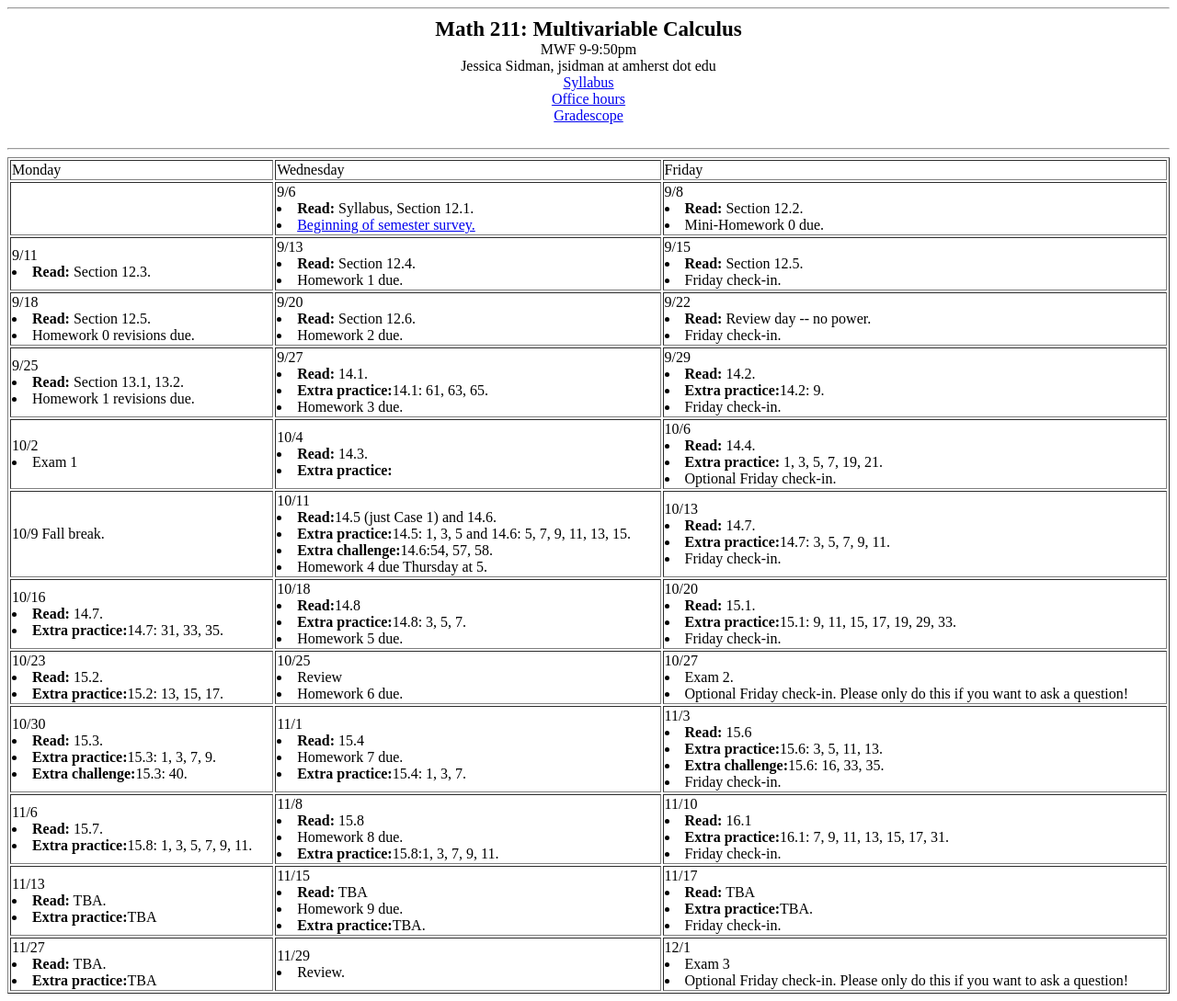
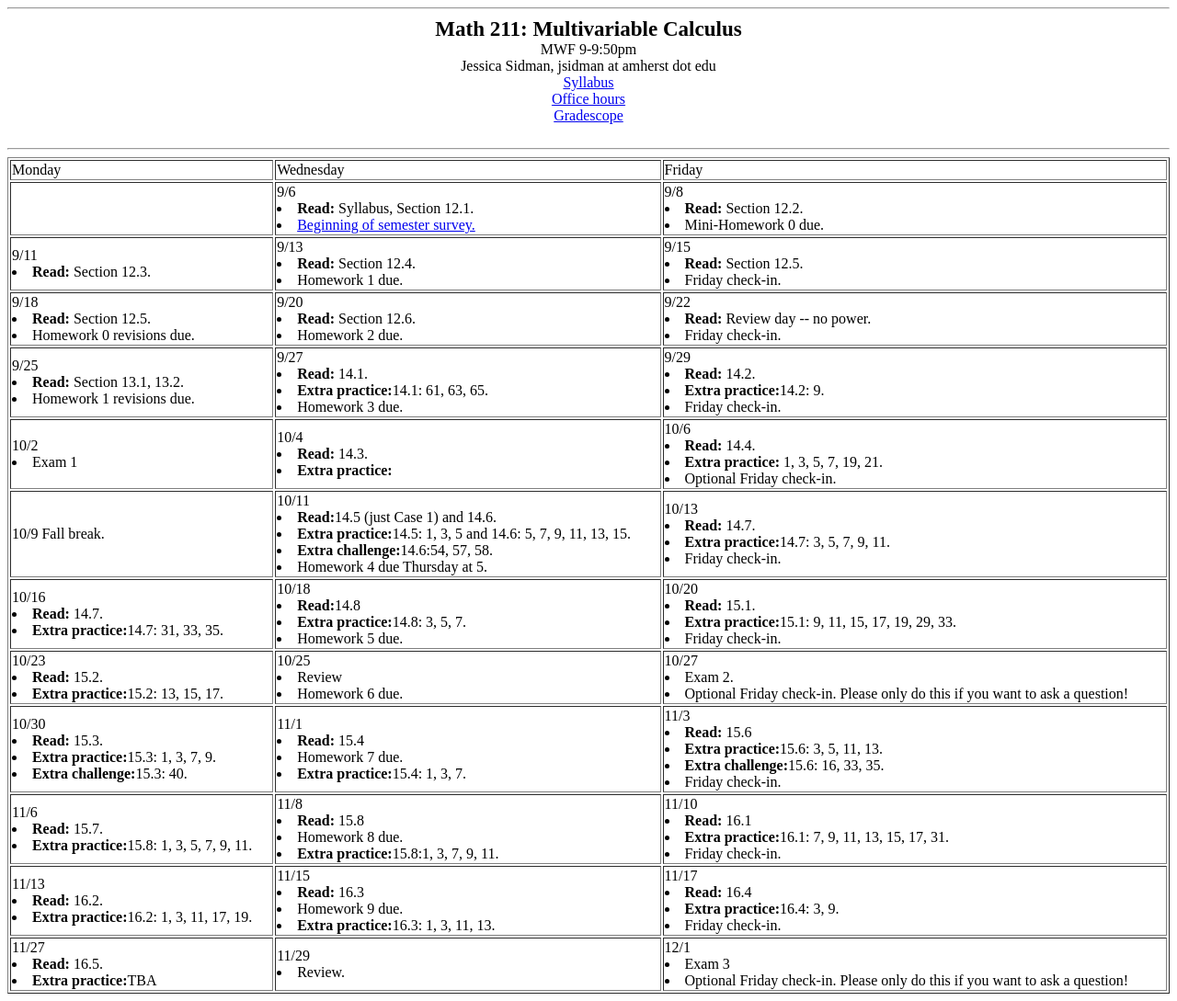
Before and after one commit to jessicasidman/multivariable, a plain HTML site: page index.html in a window 1280 px wide. Shown: the whole page at 92% size. Drawn offline with Linux system fonts and the light colour scheme.

Commit message:
Update index.html

```diff
--- a/index.html
+++ b/index.html
@@ -293,22 +293,22 @@
      <tr>
     	<td>
 	 11/13
-	  <li><b>Read:</b> TBA.
+	  <li><b>Read:</b> 16.2.
 	</li>
-	<li><b>Extra practice:</b>TBA</li>
+	<li><b>Extra practice:</b>16.2: 1, 3, 11, 17, 19.</li>
 	</td>
       <td>
 	11/15
 
-	<li><b>Read:</b> TBA</li>
+	<li><b>Read:</b> 16.3</li>
 	<li>Homework 9 due.</li>
-	<li><b>Extra practice:</b>TBA.</li>
+	<li><b>Extra practice:</b>16.3: 1, 3, 11, 13.</li>
       </td>
       <td>11/17
 
-      <li><b>Read:</b> TBA</li>
+      <li><b>Read:</b> 16.4</li>
       </li>
-      <li><b>Extra practice:</b>TBA.</li>
+      <li><b>Extra practice:</b>16.4: 3, 9.</li>
 <li>Friday check-in.
      </li>
 
@@ -318,7 +318,7 @@
      <tr>
     	<td>
 	 11/27
-	  <li><b>Read:</b> TBA.
+	  <li><b>Read:</b> 16.5.
 	</li>
 	<li><b>Extra practice:</b>TBA</li>
 	</td>
```
